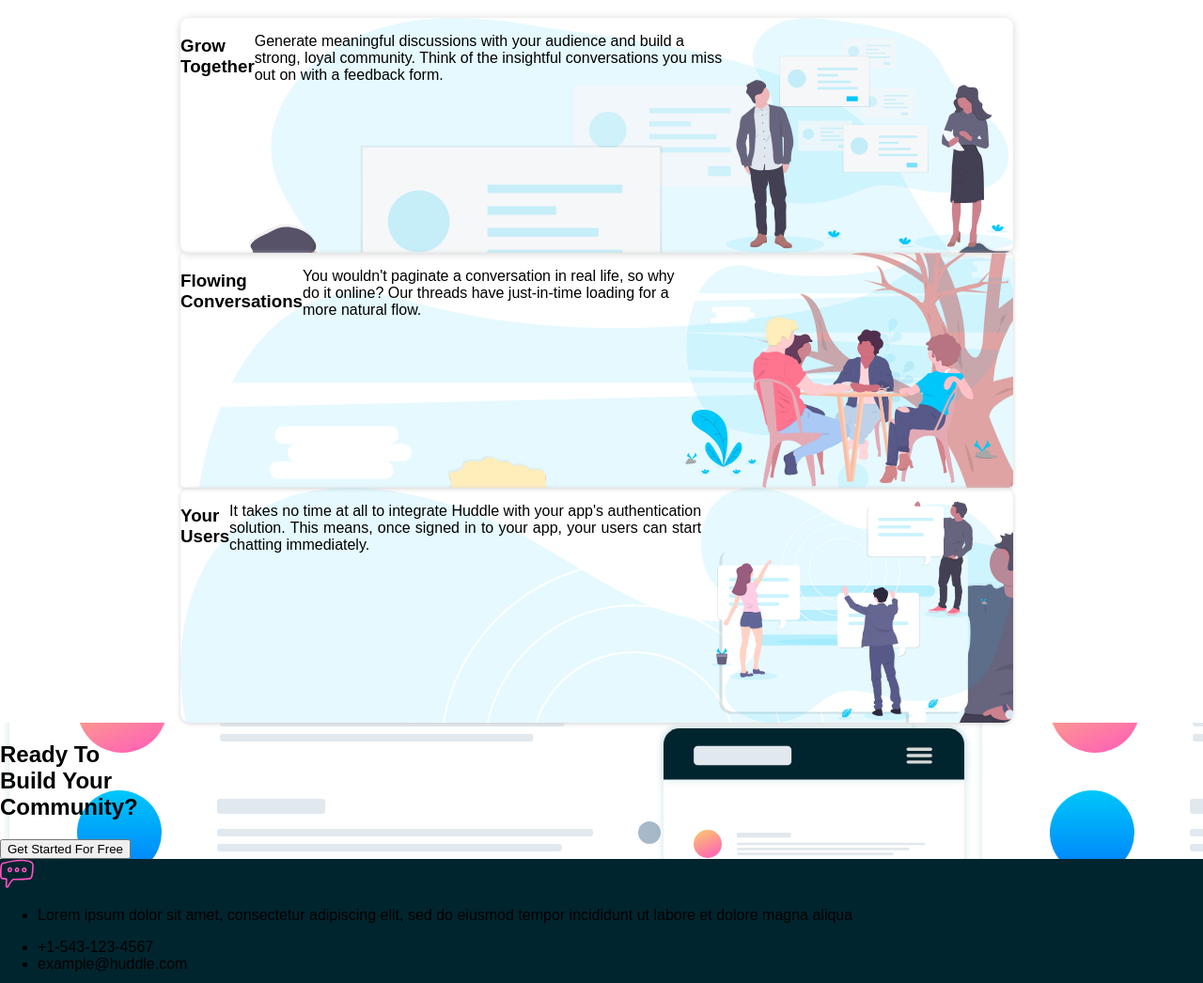
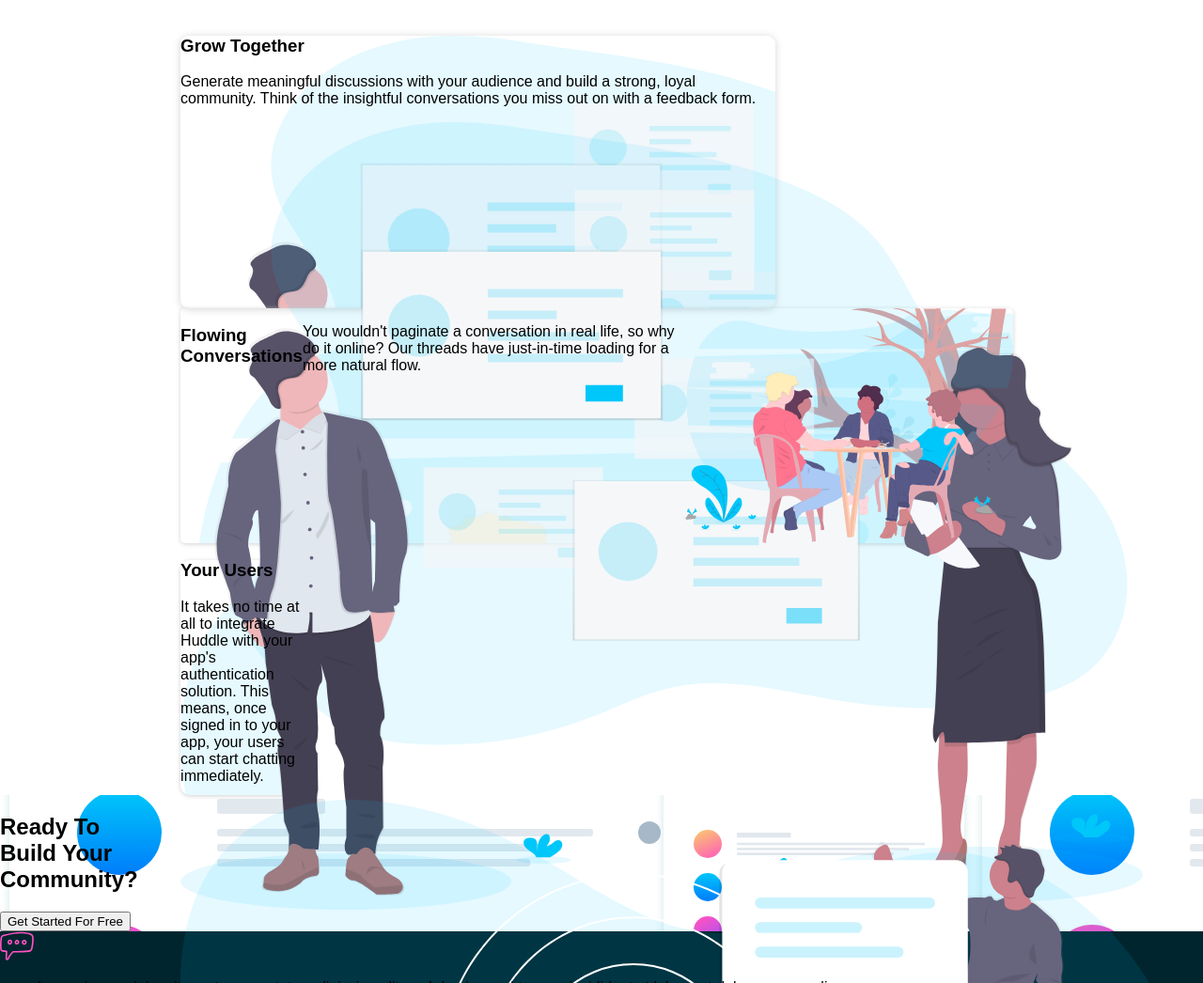
Before and after one commit to liamwoody25/huddle-landing-page, a website: page index.html in a window 1280 px wide. Shown: the part 1660-2706 px from the top of the page at 94% size. Drawn offline with nearby package versions, Linux system fonts and the light colour scheme; files that its build step writes are made by us from their sources; files whose address does not match are found by name.

Commit message:
updating

```diff
--- a/index.html
+++ b/index.html
@@ -35,19 +35,19 @@
       <h3>Grow Together</h3>
       <p>Generate meaningful discussions with your audience and build a strong, loyal community.
         Think of the insightful conversations you miss out on with a feedback form. </p>
-        <img src="./public/images/illustration-grow-together.svg" alt=" image Grow">
+        <img class="Grow__image" src="./public/images/illustration-grow-together.svg" alt=" image Grow">
     </div>
     <div class="Flow-card">
       <h3>Flowing Conversations</h3>
       <p>You wouldn't paginate a conversation in real life, so why do it online? Our threads
         have just-in-time loading for a more natural flow.</p>
-      <img src="./public/images/illustration-flowing-conversation.svg" alt="flow image">
+      <img class="flow__image" src="public/images/illustration-flowing-conversation.svg" alt="flow image">
     </div>
     <div class="Your-card">
       <h3>Your Users</h3>
       <p>  It takes no time at all to integrate Huddle with your app's authentication solution.
         This means, once signed in to your app, your users can start chatting immediately.</p>
-        <img src="./public/images/illustration-your-users.svg" alt="image">
+        <img class="Your__image" src="public/images/illustration-your-users.svg" alt="image">
     </div>
   </section>
   <!-----content-section------->
--- a/sass/page/_index.scss
+++ b/sass/page/_index.scss
@@ -19,16 +19,13 @@
 
 
 .Grow-card{
-    display: flex;
     background-image: url("./images/illustration-grow-together.svg");
     justify-content: center;
     margin-left: 14%;
-    width: 70%;
-    height: 250px;
+    width: 50%;
+    height: 290px;
     box-shadow: 0 1px 8px  lightgray;
     border-radius: 9px;
-
-
 }
 
 .Flow-card{
@@ -42,11 +39,9 @@
 }
 
 .Your-card{
-    display: flex;
-    text-align: justify;
     background-image: url("./images/illustration-your-users.svg");
     margin-left:14%;
-    width: 70%;
+    width: 10%;
     box-shadow: 0 1px 5px lightgray;
     border-radius: 10px;
     height: 250px;
@@ -55,8 +50,4 @@
 }
 .bottom-section{
     width: 150px;
-
-.content-card{
-
 }
-}
```
